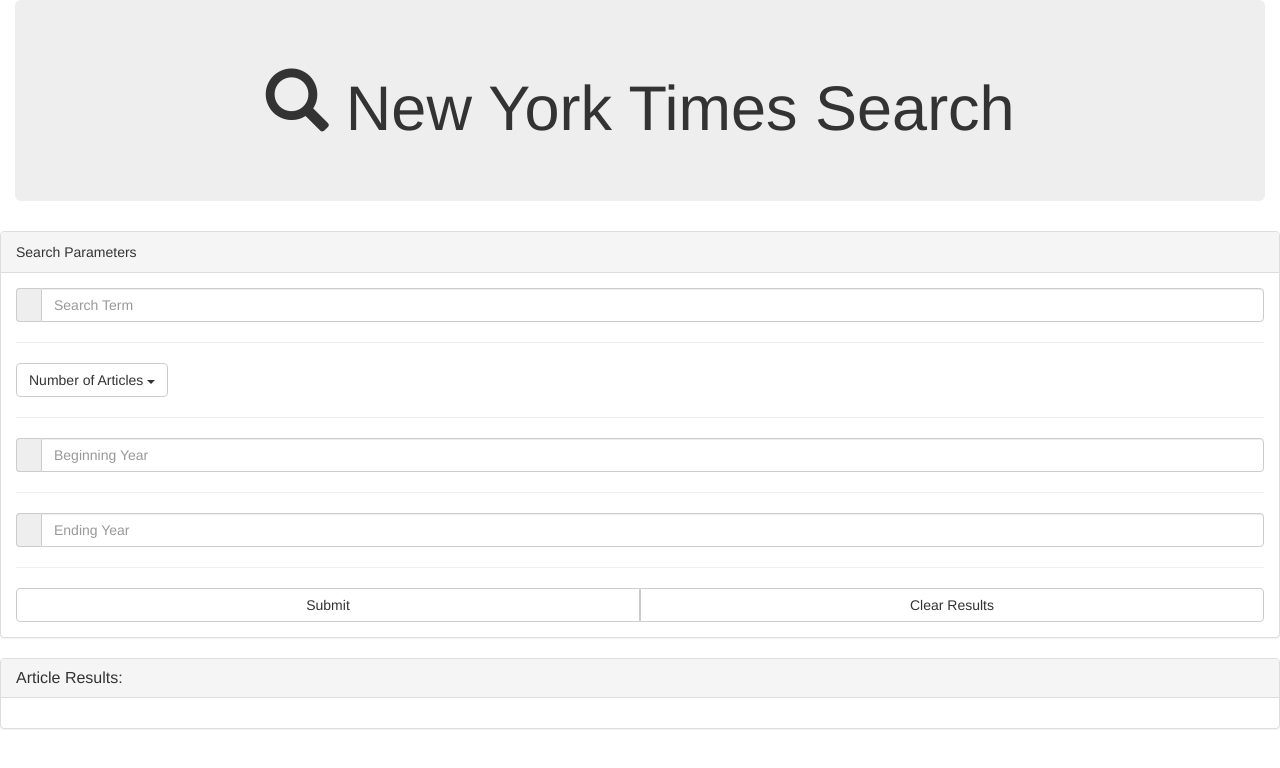
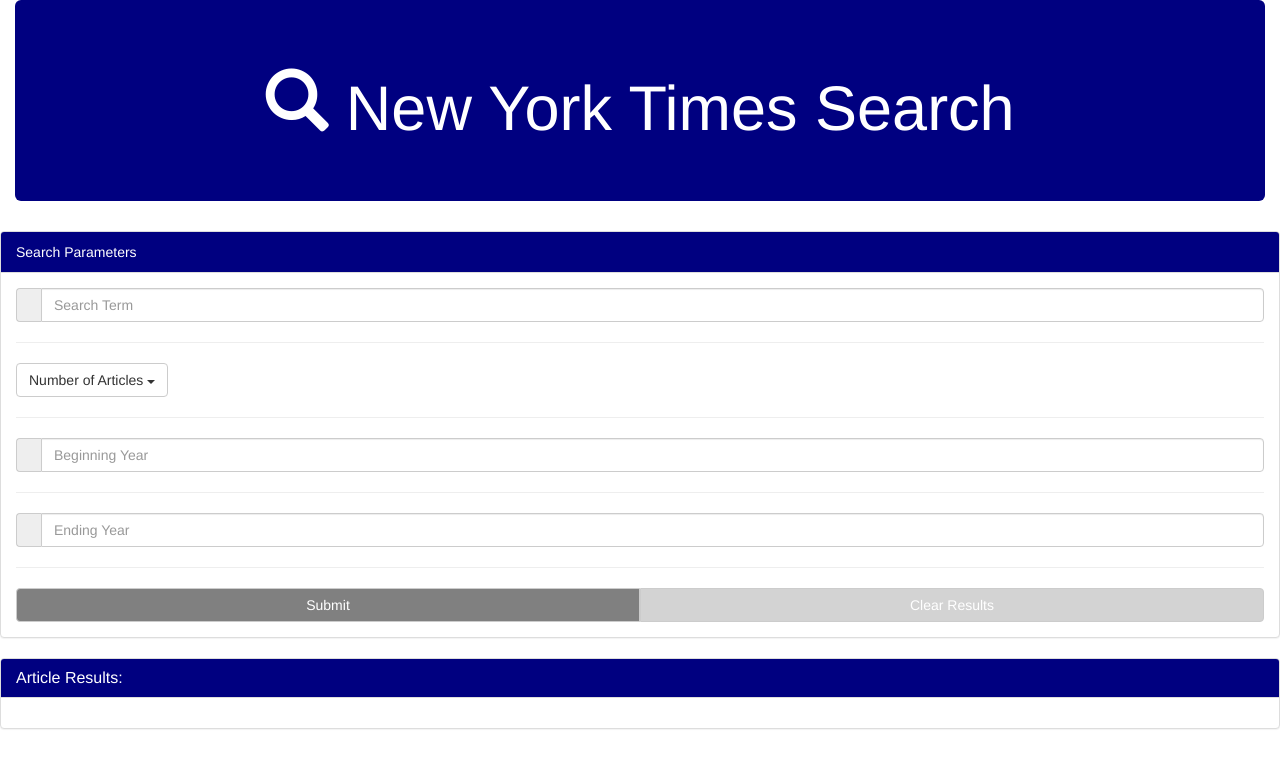
Before and after one commit to 71emj/New-York-Times-Article-Search, a plain HTML site: page index.html in a window 1280 px wide. Drawn offline with nearby package versions, Linux system fonts and the light colour scheme.

Commit message:
Added CSS styling

```diff
--- a/index.html
+++ b/index.html
@@ -2,12 +2,12 @@
 <html>
 
 <head>
-    <meta="UTF-8">
+    <meta charset="UTF-8">
 
-        <link rel="stylesheet" href="https://maxcdn.bootstrapcdn.com/bootstrap/3.3.7/css/bootstrap.min.css" integrity="sha384-BVYiiSIFeK1dGmJRAkycuHAHRg32OmUcww7on3RYdg4Va+PmSTsz/K68vbdEjh4u" crossorigin="anonymous">
-        <link style="text/style" src="style.css">
-        <link rel="stylesheet" href="https://cdnjs.cloudflare.com/ajax/libs/font-awesome/4.7.0/css/font-awesome.min.css">
-        <title>New York Times Search</title>
+    <link rel="stylesheet" href="https://maxcdn.bootstrapcdn.com/bootstrap/3.3.7/css/bootstrap.min.css" integrity="sha384-BVYiiSIFeK1dGmJRAkycuHAHRg32OmUcww7on3RYdg4Va+PmSTsz/K68vbdEjh4u" crossorigin="anonymous">
+    <link rel="stylesheet" type="text/css" href="myStyle.css">
+
+    <title>New York Times Search</title>
 
 
 </head>
@@ -16,7 +16,7 @@
     <div class="container-fluid">
         <div class="row">
             <div class="col-xs-12">
-                <div class="jumbotron" style="text-align: center">
+                <div class="jumbotron">
                     <h1><span class="glyphicon glyphicon-search" aria-hidden="true"></span> New York Times Search</h1>
                 </div>
             </div>
@@ -24,8 +24,8 @@
     </div>
 
     <div class="panel panel-default">
-        <div class="panel-heading">Search Parameters</div>
-        <div class="panel-body">
+        <div class="panel-heading" id="headStyle">Search Parameters</div>
+        <div class="panel-body" id="searchStyle">
             <div class="row">
                 <div class="col-xs-12">
                     <div class="input-group">
@@ -78,7 +78,7 @@
 
     <!--Article Section-->
     <div class="panel panel-default">
-        <div class="panel-heading">
+        <div class="panel-heading" id="articleStyle">
             <h3 class="panel-title">Article Results:</h3>
         </div>
         <div class="panel-body">
--- /dev/null
+++ b/myStyle.css
@@ -0,0 +1,32 @@
+.jumbotron {
+    background-color: navy;
+    color: white;
+    text-align: center;
+
+}
+
+#headStyle {
+    color: white;
+    background-color: navy;
+
+}
+
+
+
+#articleStyle {
+    color: white;
+    background-color: navy;
+
+}
+
+#submit {
+    background-color: grey;
+    color: white;
+
+}
+
+#clearResults {
+    background-color: lightgrey;
+    color: white;
+
+}
```
Also changed, not shown: style.css (deleted).
